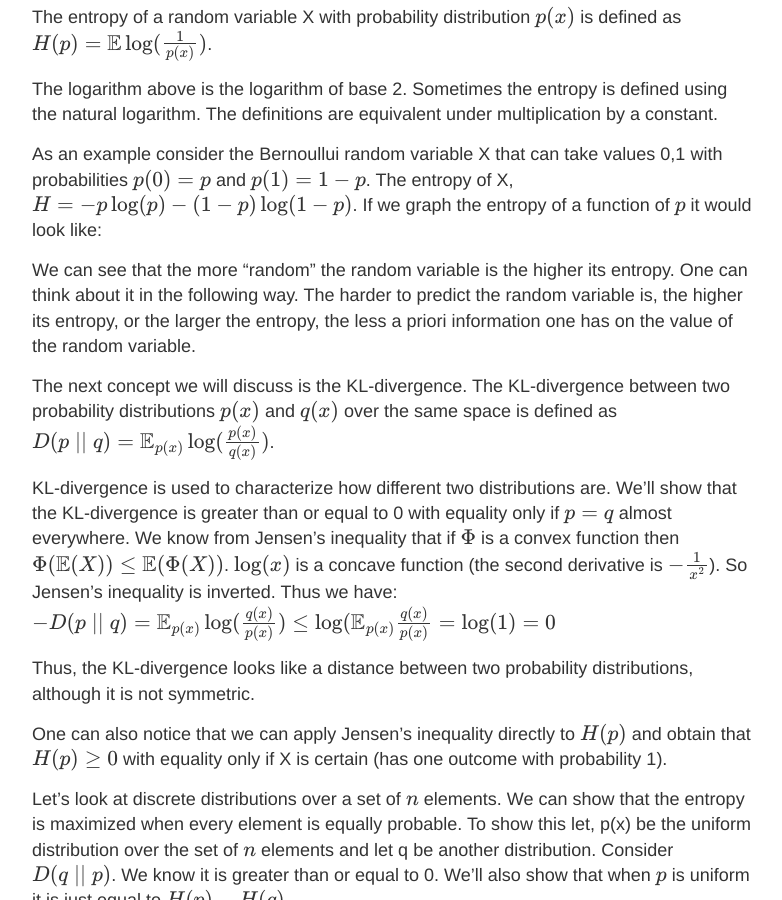
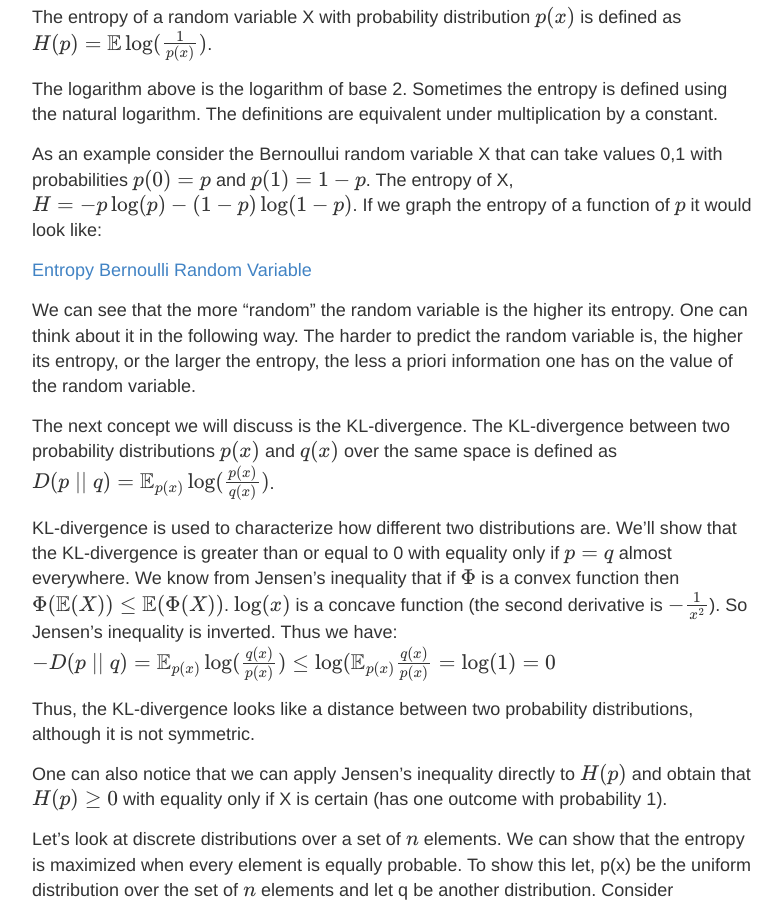
Before and after one commit to alexandrumilu/alexandrumilu.github.io, a Jekyll site: the page built from _posts/2019-03-11-policy-gradients.md, in a window 1280 px wide and 900 px high, scrolled down 331 px. Shown: the whole window, without its empty margins (248-1030 px from the left). Built offline with Jekyll 4.4.1, drawn with Linux system fonts in a browser that asks for light colours; formulas are drawn with MathJax 3.

Commit message:
Update 2019-03-11-policy-gradients.md

```diff
--- a/_posts/2019-03-11-policy-gradients.md
+++ b/_posts/2019-03-11-policy-gradients.md
@@ -13,6 +13,7 @@ The logarithm above is the logarithm of base 2. Sometimes the entropy is defined
 
 As an example consider the Bernoullui random variable X that can take values 0,1 with probabilities $p(0) = p$ and $p(1) = 1-p$. The entropy of X, $H = -p\log(p) - (1-p)\log(1-p)$. If we graph the entropy of a function of $p$ it would look like:
 
+[Entropy Bernoulli Random Variable](/assets/Entropy.png)
 
 We can see that the more "random" the random variable is the higher its entropy. One can think about it in the following way. The harder to predict the random variable is, the higher its entropy, or the larger the entropy, the less a priori information one has on the value of the random variable.
 
```
